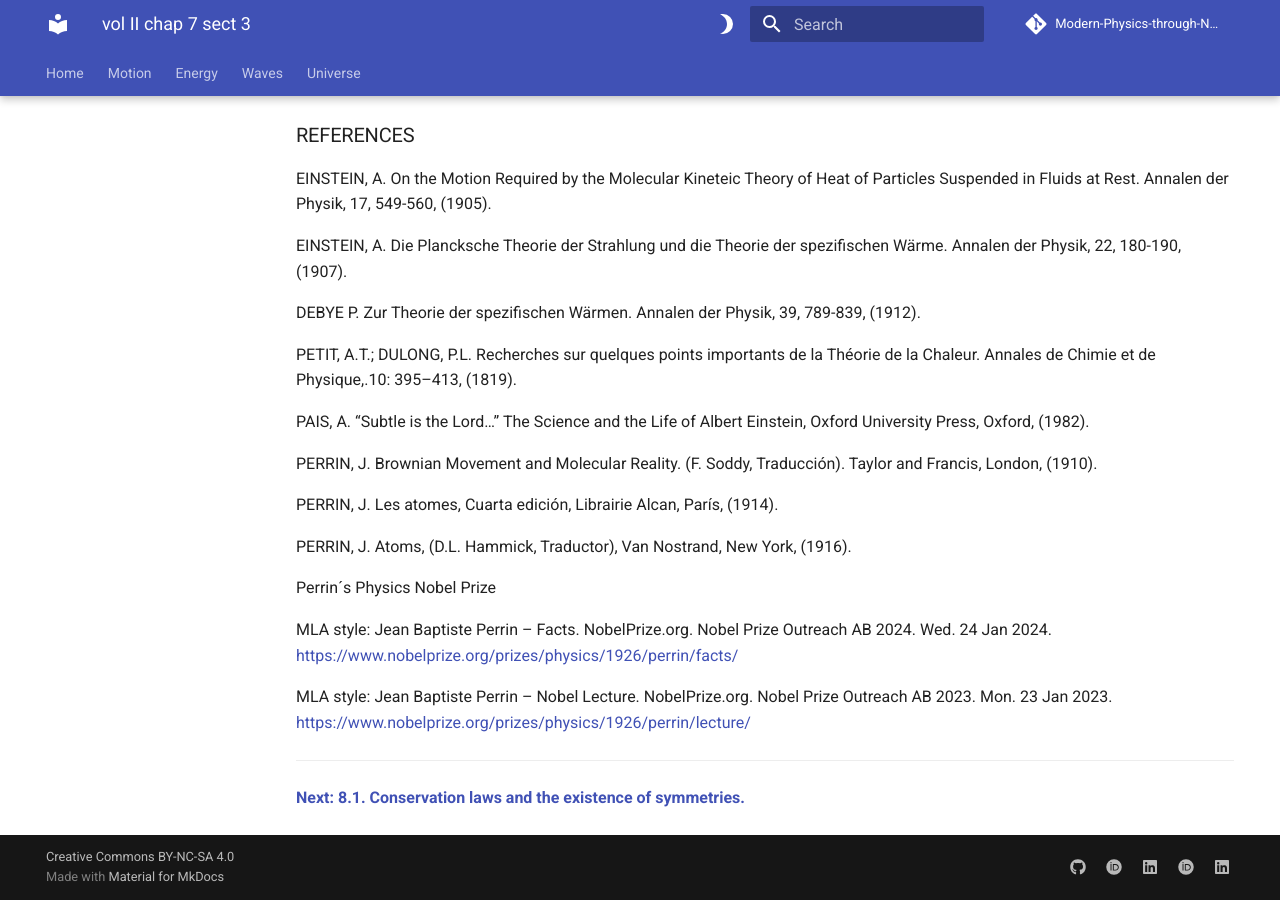
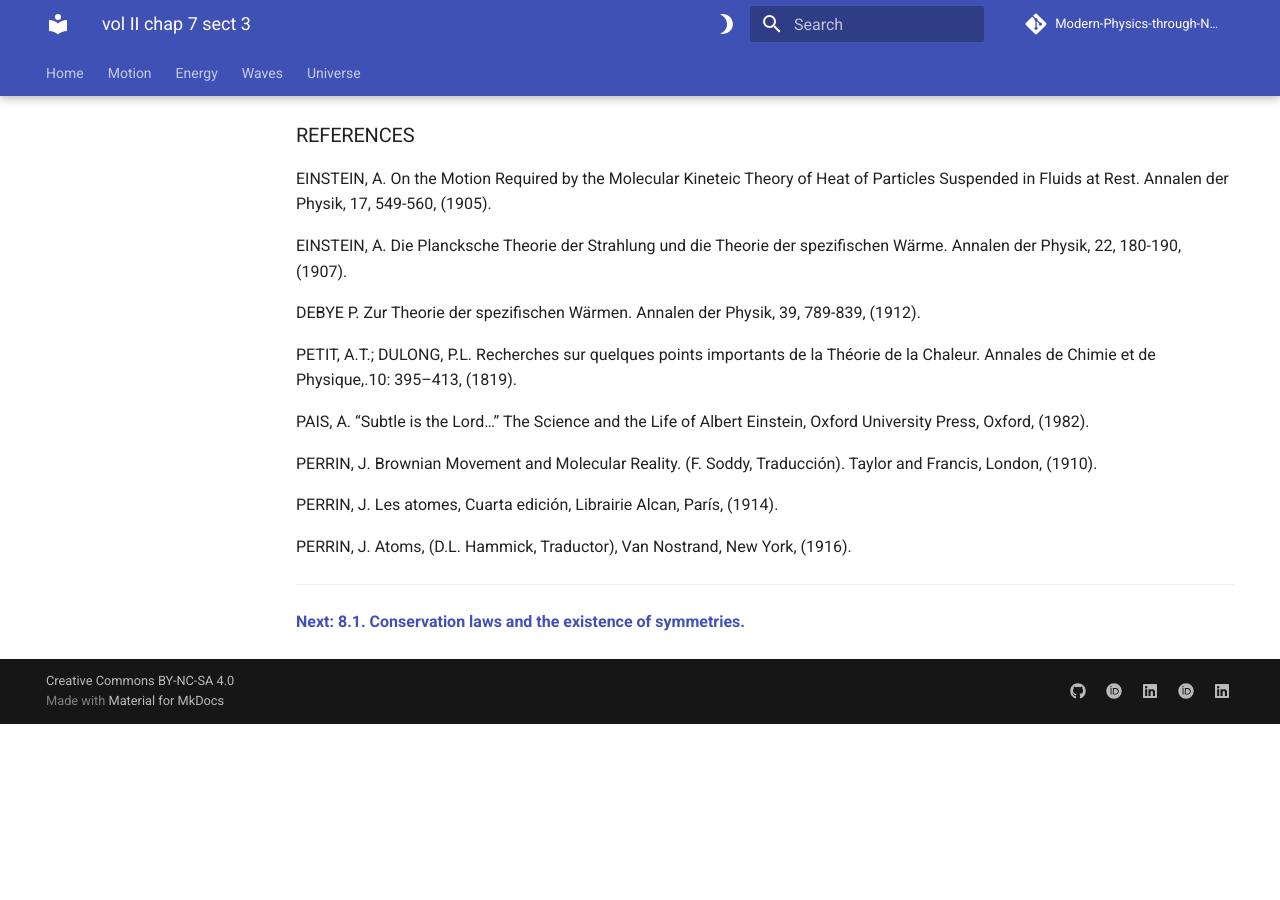
Before and after one commit to modphysnobel/modphysnobel.github.io, an MkDocs documentation site: the page built from docs/vol-II/vol-II-chap-7-sect-3.md, in a window 1280 px wide and 900 px high, scrolled down 6103 px. Built offline with MkDocs 1.6.1 and Material for MkDocs 9.7.7, drawn with Linux system fonts in a browser that asks for light colours; some web fonts are replaced; comment, search, counter and statistics services are not loaded; after the commit the page ends 6827 px from its top, so only the background shows below that.

Commit message:
Update vol-II-chap-7-sect-3.md

```diff
--- a/docs/vol-II/vol-II-chap-7-sect-3.md
+++ b/docs/vol-II/vol-II-chap-7-sect-3.md
@@ -249,12 +249,6 @@ PERRIN, J. Les atomes, Cuarta edición, Librairie Alcan, París, (1914).
 
 PERRIN, J. Atoms, (D.L. Hammick, Traductor), Van Nostrand, New York, (1916).
 
-Perrin´s Physics Nobel Prize
-
-MLA style: Jean Baptiste Perrin – Facts. NobelPrize.org. Nobel Prize Outreach AB 2024. Wed. 24 Jan 2024. <https://www.nobelprize.org/prizes/physics/1926/perrin/facts/>
-
-MLA style: Jean Baptiste Perrin – Nobel Lecture. NobelPrize.org. Nobel Prize Outreach AB 2023. Mon. 23 Jan 2023. https://www.nobelprize.org/prizes/physics/1926/perrin/lecture/
-
 ***
 
 [**Next: 8.1. Conservation laws and the existence of symmetries.**](./vol-II-chap-8-sect-1.md)
```
